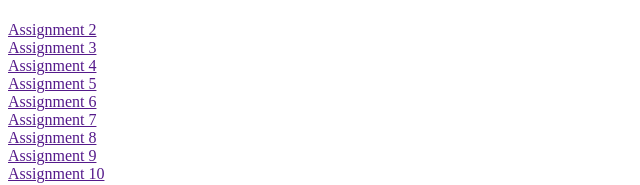
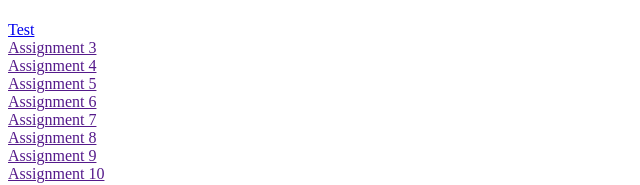
Before and after one commit to JoDawn/web-dev-hw, a plain HTML site: page index.html in a window 1280 px wide. Shown: the top 185 px of the page, without its empty margins (0-640 px from the left). Drawn offline with Linux system fonts and the light colour scheme.

Commit message:
Added link to .test/about/html

```diff
--- a/index.html
+++ b/index.html
@@ -11,7 +11,7 @@
     <h2></h2>
 
     <p>
-      <a href="">Assignment 2</a><br />
+      <a href=".test/about.html">Test</a><br />
       <a href="">Assignment 3</a><br />
       <a href="">Assignment 4</a><br />
       <a href="">Assignment 5</a><br />
```
